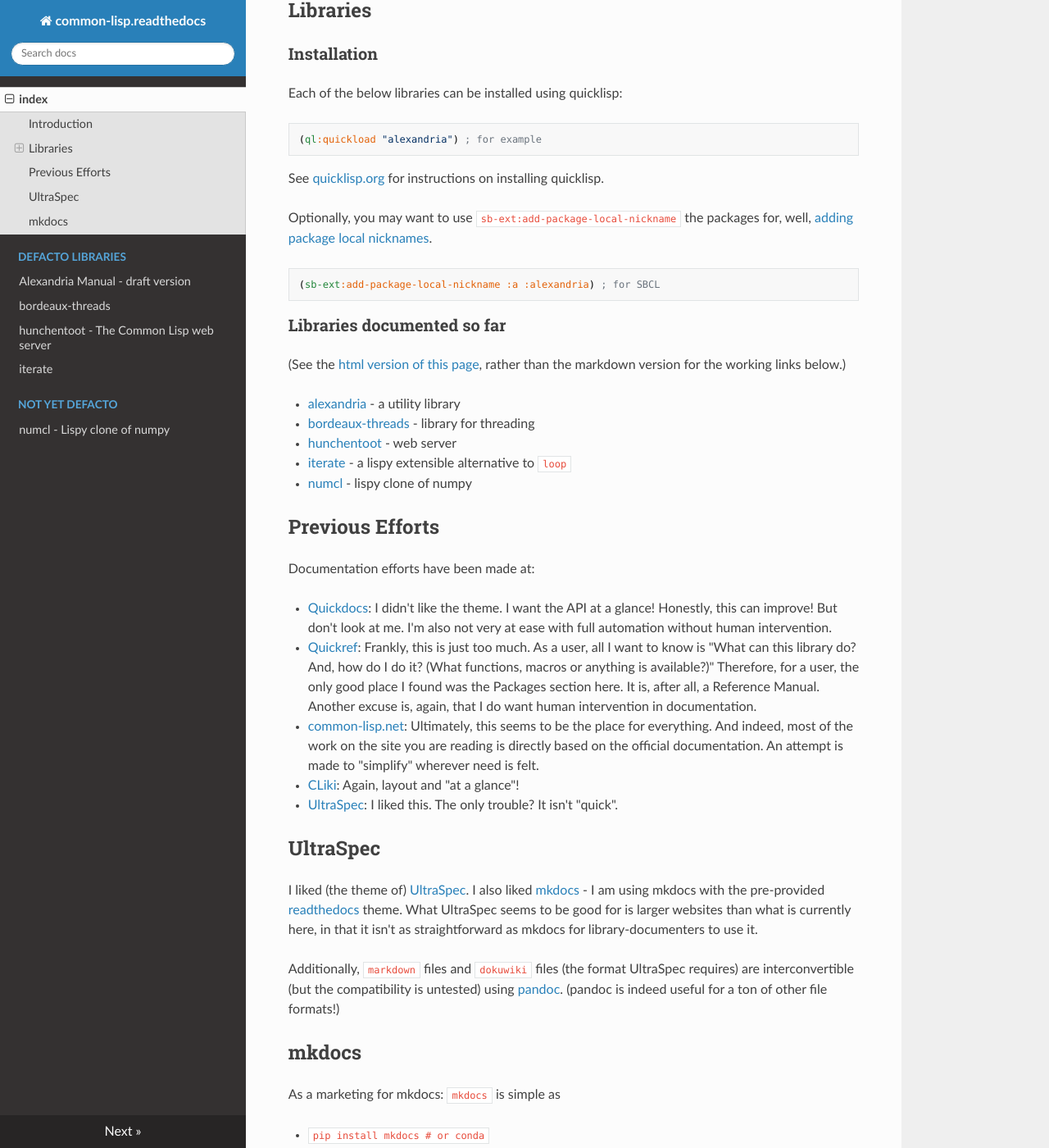
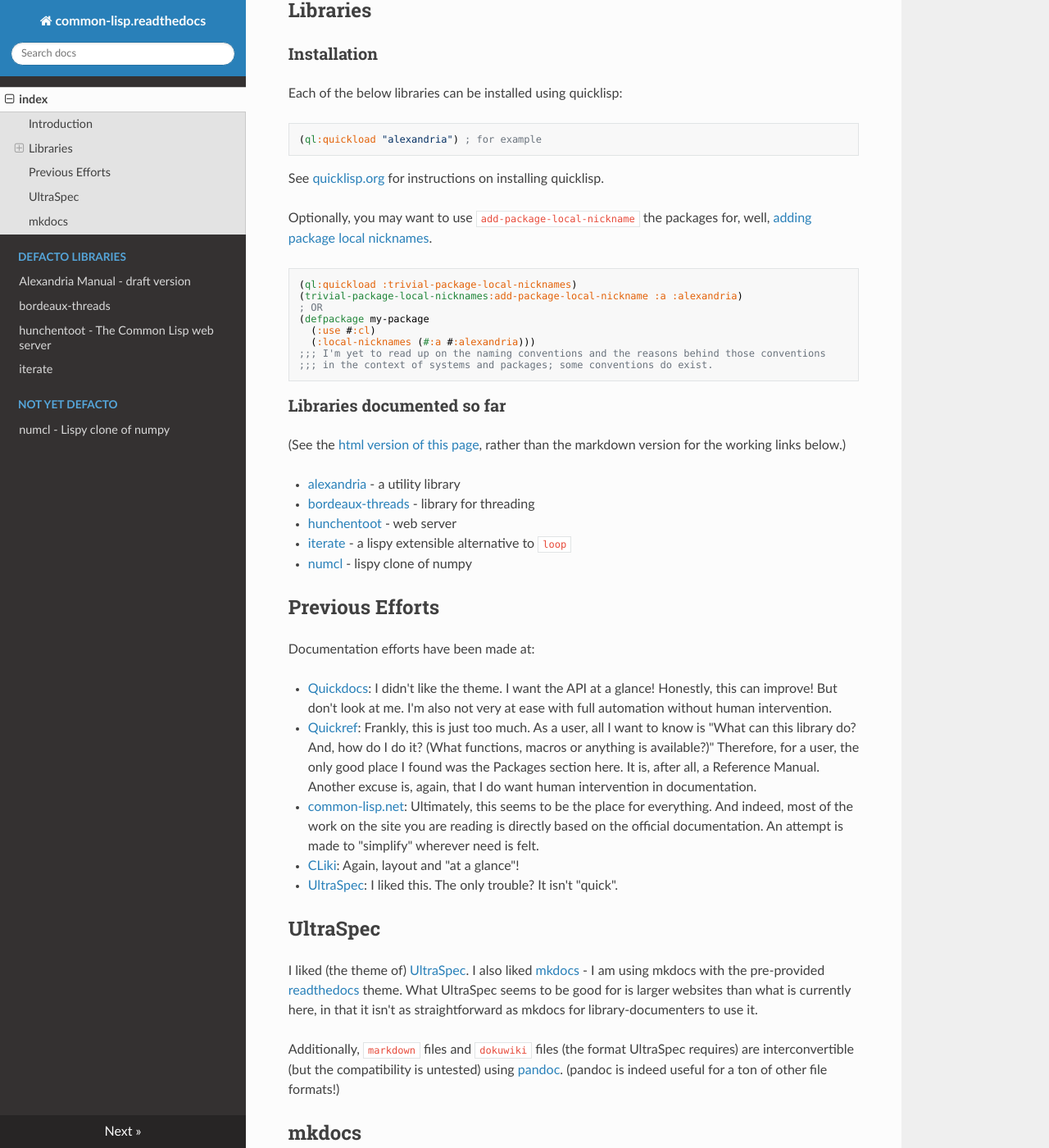
Before and after one commit to cl-library-docs/common-lisp-libraries, an MkDocs documentation site: the page built from docs/index.md, in a window 1280 px wide and 1400 px high, scrolled down 316 px. Shown: the whole window at 82% size. Built offline with MkDocs 1.6.1, drawn with Linux system fonts in a browser that asks for light colours; nearby versions of some CDN libraries.

Commit message:
minor corr: iterate:for; index:trivial-package-local-nicknames

````diff
--- a/docs/index.md
+++ b/docs/index.md
@@ -16,10 +16,17 @@
 See [quicklisp.org](https://www.quicklisp.org/) for instructions on
 installing quicklisp.
 
-Optionally, you may want to use `sb-ext:add-package-local-nickname` the packages for, well, [adding package local nicknames](https://gist.github.com/phoe/2b63f33a2a4727a437403eceb7a6b4a3#actual-worthwhile-content-starts-here).
+Optionally, you may want to use `add-package-local-nickname` the packages for, well, [adding package local nicknames](https://gist.github.com/phoe/2b63f33a2a4727a437403eceb7a6b4a3#actual-worthwhile-content-starts-here).
 
 ```lisp
-(sb-ext:add-package-local-nickname :a :alexandria) ; for SBCL
+(ql:quickload :trivial-package-local-nicknames)
+(trivial-package-local-nicknames:add-package-local-nickname :a :alexandria)
+; OR
+(defpackage my-package
+  (:use #:cl)
+  (:local-nicknames (#:a #:alexandria)))
+;;; I'm yet to read up on the naming conventions and the reasons behind those conventions
+;;; in the context of systems and packages; some conventions do exist.
 ```
 
 ### Libraries documented so far
````
Also changed, not shown: other parts of docs/index.md (+1 -1 lines), docs/iterate.md (+1 -1 lines), 1 other file.
